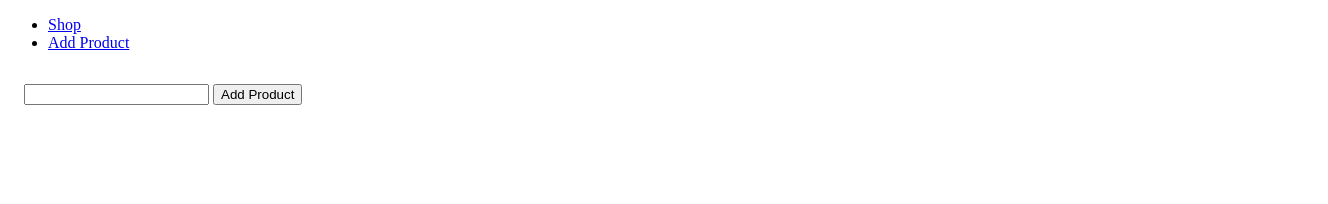
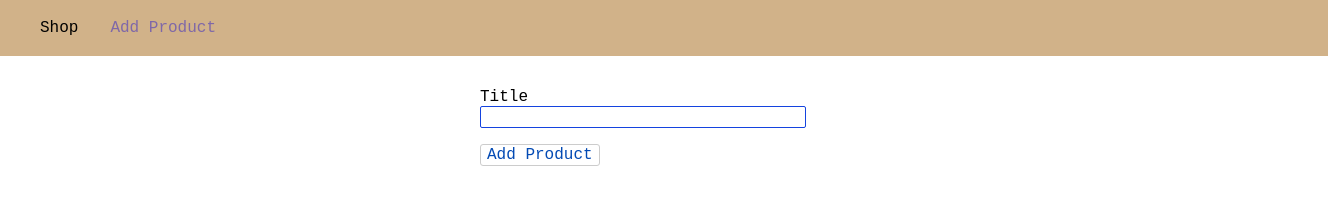
Before and after one commit to Chief-Aathil/Node-Learning, a website: page views/add-product.html in a window 1280 px wide. Shown: the whole page, 1328 px wide, since content can reach past the window. Drawn offline with Linux system fonts and the light colour scheme.

Commit message:
More Styles :sunglasses:

```diff
--- a/views/add-product.html
+++ b/views/add-product.html
@@ -1,19 +1,19 @@
 <!DOCTYPE html>
 <html lang="en">
+
 <head>
     <meta charset="UTF-8">
     <meta http-equiv="X-UA-Compatible" content="IE=edge">
     <meta name="viewport" content="width=device-width, initial-scale=1.0">
     <title>Add Product</title>
     <style>
-
-        .body{
+        body {
             margin: 0;
             padding: 0;
-          font-family:'Courier New', Courier, monospace;
+            font-family: 'Courier New', Courier, monospace;
         }
 
-        main{
+        main {
             padding: 1rem;
         }
 
@@ -21,54 +21,97 @@
             width: 100%;
             height: 3.5rem;
             background-color: rgb(209, 178, 137);
-          padding:0 1.5rem
+            padding: 0 1.5rem
         }
 
-        .main-header__nav{
+        .main-header__nav {
             height: 100%;
             display: flex;
             align-items: center;
         }
 
-        .main-header__item-list{
+        .main-header__item-list {
             list-style: none;
             margin: 0;
             padding: 0;
             display: flex;
         }
 
-        .main-header__item{
+        .main-header__item {
             margin: 0 1rem;
             padding: 0;
         }
-        .main-header__item a{
+
+        .main-header__item a {
             text-decoration: none;
-            color: white;
+            color: rgb(0, 0, 0);
         }
 
         .main-header__item a:hover,
         .main-header__item a:active,
-        .main-header__item a.active{
-            color: rgb(197, 131, 131);
+        .main-header__item a.active {
+            color: rgb(127, 104, 168);
         }
 
+        .product-form{
+            width: 20rem;
+            max-width: 90%;
+            margin: auto;
+        }
+
+        .form-control {
+            margin: 1rem 0;
+        }
+
+        .form-control label,
+        .form-control input {
+            width: 100%;
+            display: block;
+        }
+
+        .form-control input {
+            border: 1px solid rgb(20, 67, 223);
+            font: inherit;
+            border-radius: 2px;
+        }
+
+        button {
+            font: inherit;
+            border: 1px solid rgb(204, 204, 204);
+            color: rgb(3, 74, 180);
+            background: white;
+            border-radius: 3px;
+            cursor: pointer;
+        }
+
+        button:hover,
+        button:active{
+            background-color: purple;
+            color: white;
+        }
     </style>
 </head>
+
 <body>
-    <header>
-        <nav>
-            <ul>
-                <li><a href="/">Shop</a></li>
-                <li><a href="/add-product">Add Product</a></li>
+    <header class="main-header">
+        <nav class="main-header__nav">
+            <ul class="main-header__item-list">
+                <li class="main-header__item"><a href="/">Shop</a></li>
+                <li class="main-header__item"><a class="active" href="/admin/add-product">Add Product</a></li>
             </ul>
         </nav>
     </header>
 
     <main>
-        <form action="/add-product" method="POST">
-            <input type="text" name="title">
+        <form class="product-form" action="/admin/add-product" method="POST">
+            <div class="form-control">
+                <label for="title">Title</label>
+                <input type="text" name="title" id="title ">
+
+            </div>
             <button type="submit">Add Product</button>
         </form>
     </main>
 </body>
+
 </html>
```
Also changed, not shown: views/404.html (+93 -0 lines), views/shop.html (+3 -3 lines). Lines whose indentation alone changed are shown as unchanged.
